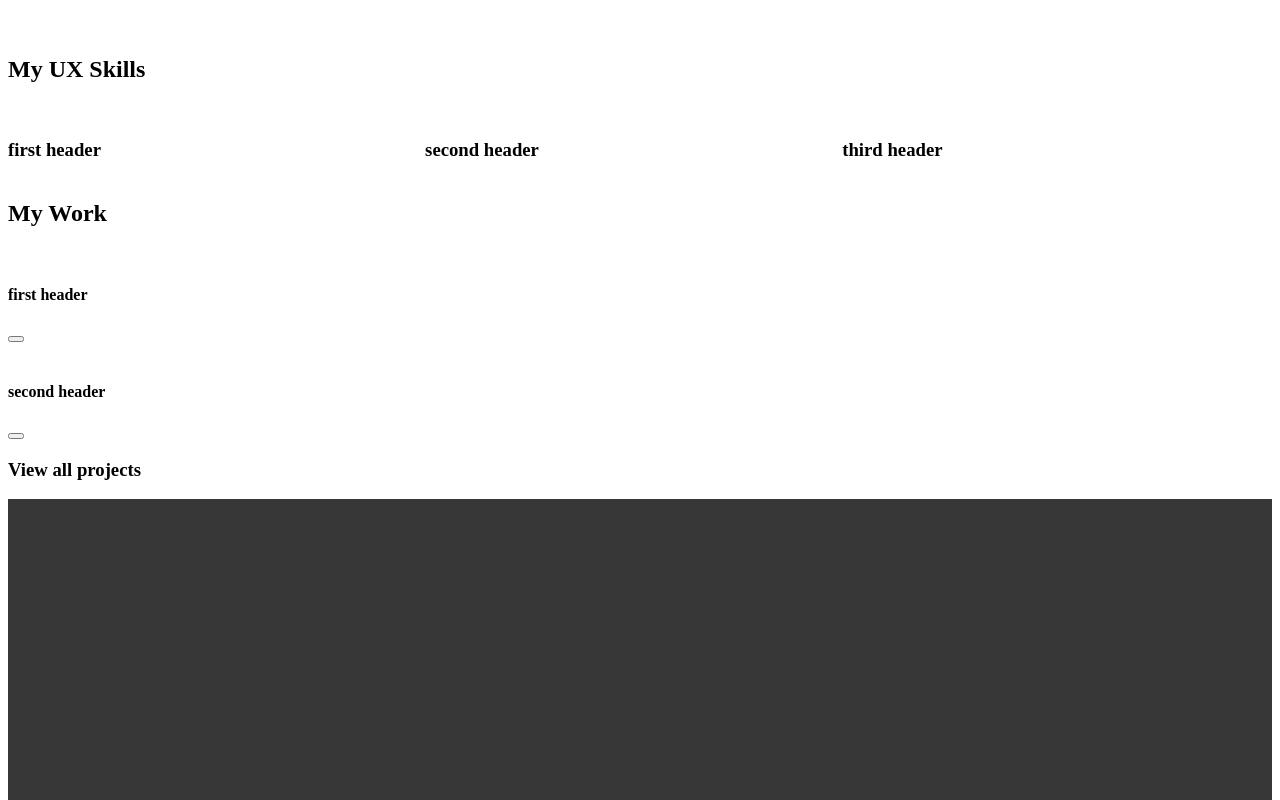
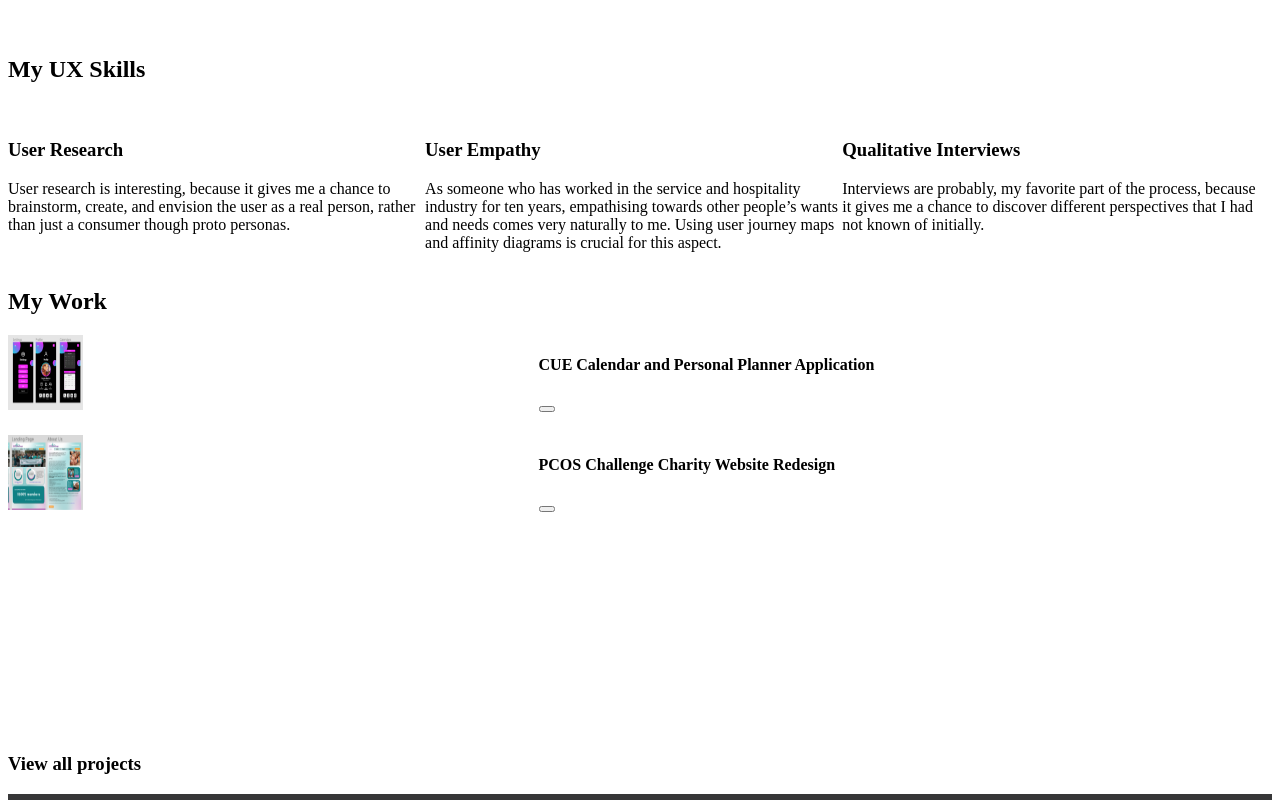
Before and after one commit to Tatig96/UX_UI_HW_18, a plain HTML site: page index.html in a window 1280 px wide. Shown: the part 720-1520 px from the top of the page. Drawn offline with Linux system fonts and the light colour scheme; files whose address does not match are found by name.

Commit message:
finished hw18

```diff
--- a/css/index.css
+++ b/css/index.css
@@ -40,7 +40,43 @@
 }
 .flexContainer {
     display: flex;
+    flex-direction: row;
 }
 .col {
     width: 33%;
 }
+.cue {
+    width: 75px;
+    height: 75px;
+}
+.pcos {
+    width:75px;
+    height: 75px;
+}
+.workGrid {
+    display: grid;
+    grid-template-rows: 100px 300px;
+    grid-template-columns: auto auto;
+    grid-template-areas:
+    "grid-item1 grid-item2"
+    "grid-item3 grit-item4"
+}
+@media only screen and (max-width: 600) {
+    .flexContainer {
+        display: flex;
+        flex-direction: column;
+    }
+    .col {
+        width: 100%;
+    }
+    .workGrid {
+        display: grid;
+        grid-template-rows: 300px 300px 300px 300px;
+        grid-template-columns: auto;
+        grid-template-areas:
+        "grid-item1"
+        "grid-item2"
+        "grid-item3"
+        "grit-item4"
+    }
+}
--- a/index.html
+++ b/index.html
@@ -49,37 +49,50 @@
         <div class="flexContainer">
             <div class="col">
                 <img>
-                <h3> first header </h3>
-                <p></p>
+                <h3> User Research </h3>
+                <p>
+                    User research is interesting, because it gives me a chance to brainstorm, create, and envision the
+                    user as a real person, rather than just a consumer though proto personas.
+                </p>
             </div>
             <div class="col">
                 <img>
-                <h3> second header </h3>
-                <p></p>
+                <h3> User Empathy </h3>
+                <p>
+                    As someone who has worked in the service and hospitality industry for ten years, empathising towards
+                    other people’s wants and needs comes very naturally to me. Using user journey maps and affinity
+                    diagrams is crucial for this aspect.
+                </p>
             </div>
             <div class="col">
                 <img>
-                <h3> third header </h3>
-                <p></p>
+                <h3> Qualitative Interviews </h3>
+                <p>
+                    Interviews are probably, my favorite part of the process, because it gives me a chance to discover
+                    different perspectives that I had not known of initially.
+
+                </p>
             </div>
         </div>
     </section>
+    <!-- My Work Section Constructed using CSS Grid -->
     <section class="myWork">
         <h1> My Work </h1>
         <div class="workGrid">
-            <div>
-                <img>
+            <div class="grid-item1">
+                <img class="cue" src="/images/cue.jpg" alt="cue app">
             </div>
-            <div>
-                <h4> first header </h4>
+            <div class="grid-item2">
+                <h4> CUE Calendar and Personal Planner Application
+                </h4>
                 <p></p>
                 <button></button>
             </div>
-            <div>
-                <img>
+            <div class="grid-item3">
+                <img class="pcos" src="/images/pcos.jpg" alt="pcos app">
             </div>
-            <div>
-                <h4> second header </h4>
+            <div class="grid-item4">
+                <h4> PCOS Challenge Charity Website Redesign </h4>
                 <p></p>
                 <button></button>
             </div>
```
Also changed, not shown: images/cue.jpg (added), images/pcos.jpg (added), 2 other files. Lines whose indentation alone changed are shown as unchanged.
